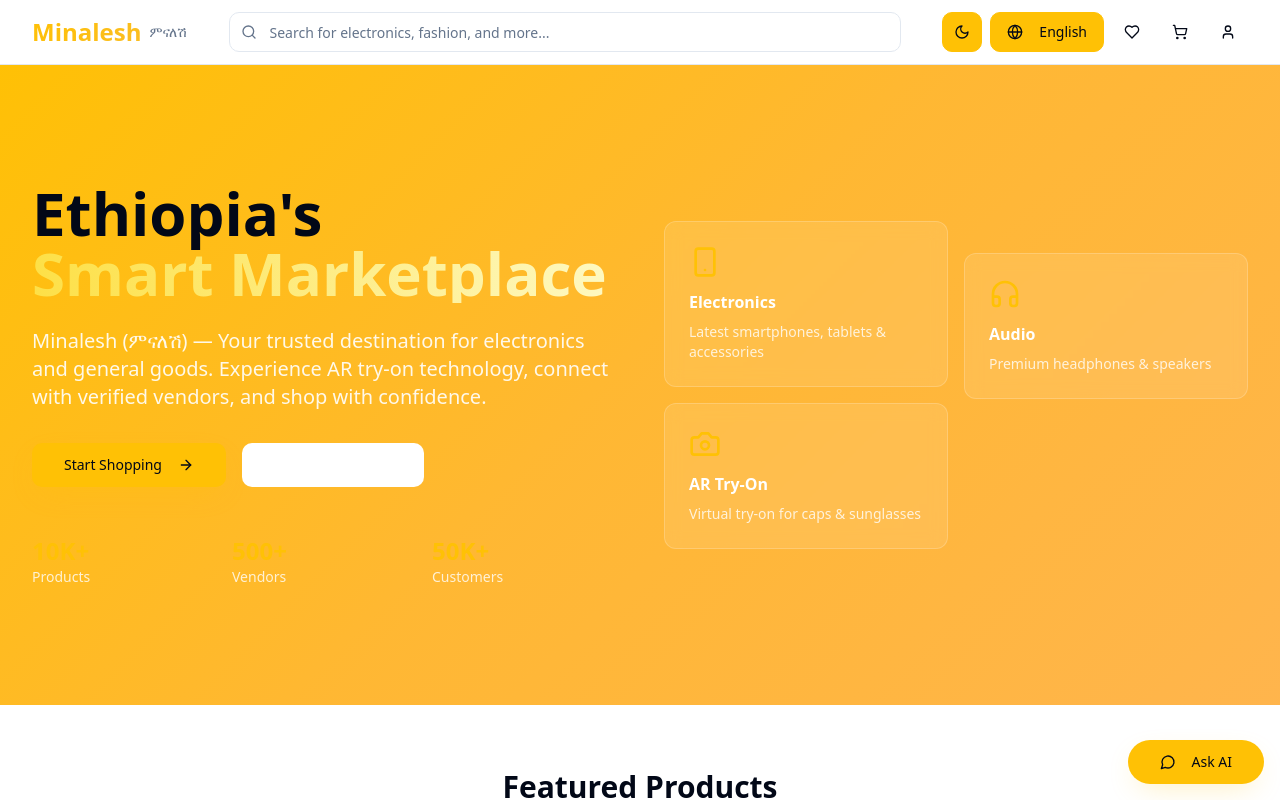
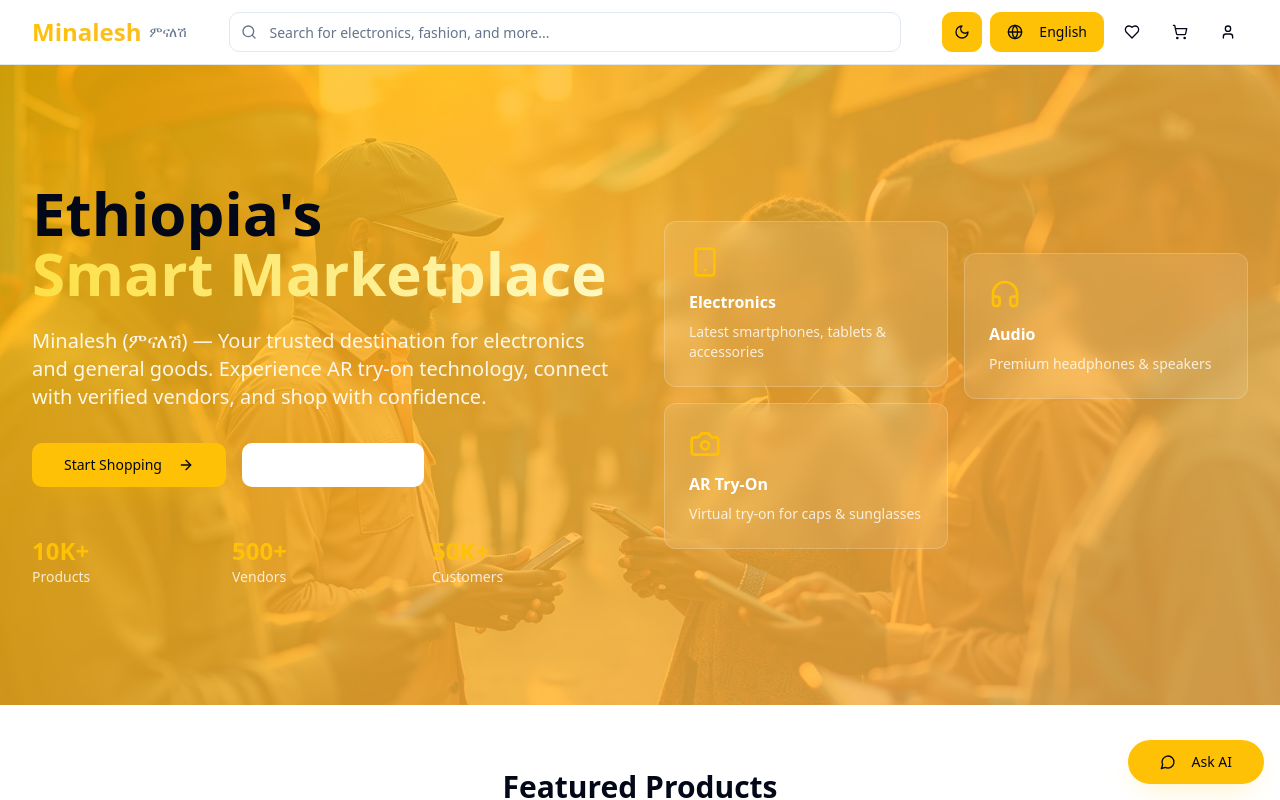
Before and after one commit to getachewzemene/minalesh-amplify, a Next.js app: page / in a window 1280 px wide. Shown: the top 800 px of the page. Built offline with nearby package versions, Linux system fonts and the light colour scheme.

Commit message:
fix bg hero image display

```diff
--- a/src/components/hero-section.tsx
+++ b/src/components/hero-section.tsx
@@ -5,17 +5,20 @@ import { Button } from "@/components/ui/button"
 import { Container } from "./ui/container"
 import heroImage from "@/assets/hero-marketplace.jpg"
 import { useRouter } from "next/navigation"
+import type { StaticImageData } from "next/image"
 import { useAuth } from "@/context/auth-context"
 
 export function HeroSection() {
   const router = useRouter()
   const { user } = useAuth()
+  // Next.js static image imports return an object with a `src` field; ensure we pass the URL string to CSS
+  const bgUrl = typeof heroImage === 'string' ? heroImage : (heroImage as StaticImageData).src
   return (
     <section className="relative overflow-hidden bg-gradient-hero min-h-[80vh] flex items-center">
       {/* Background image */}
       <div
         className="absolute inset-0 bg-cover bg-center opacity-20"
-        style={{ backgroundImage: `url(${heroImage})` }}
+        style={{ backgroundImage: `url(${bgUrl})` }}
       />
       {/* Background pattern */}
       <div className="absolute inset-0 bg-grid-white/10 bg-[size:50px_50px] opacity-10" />
```
